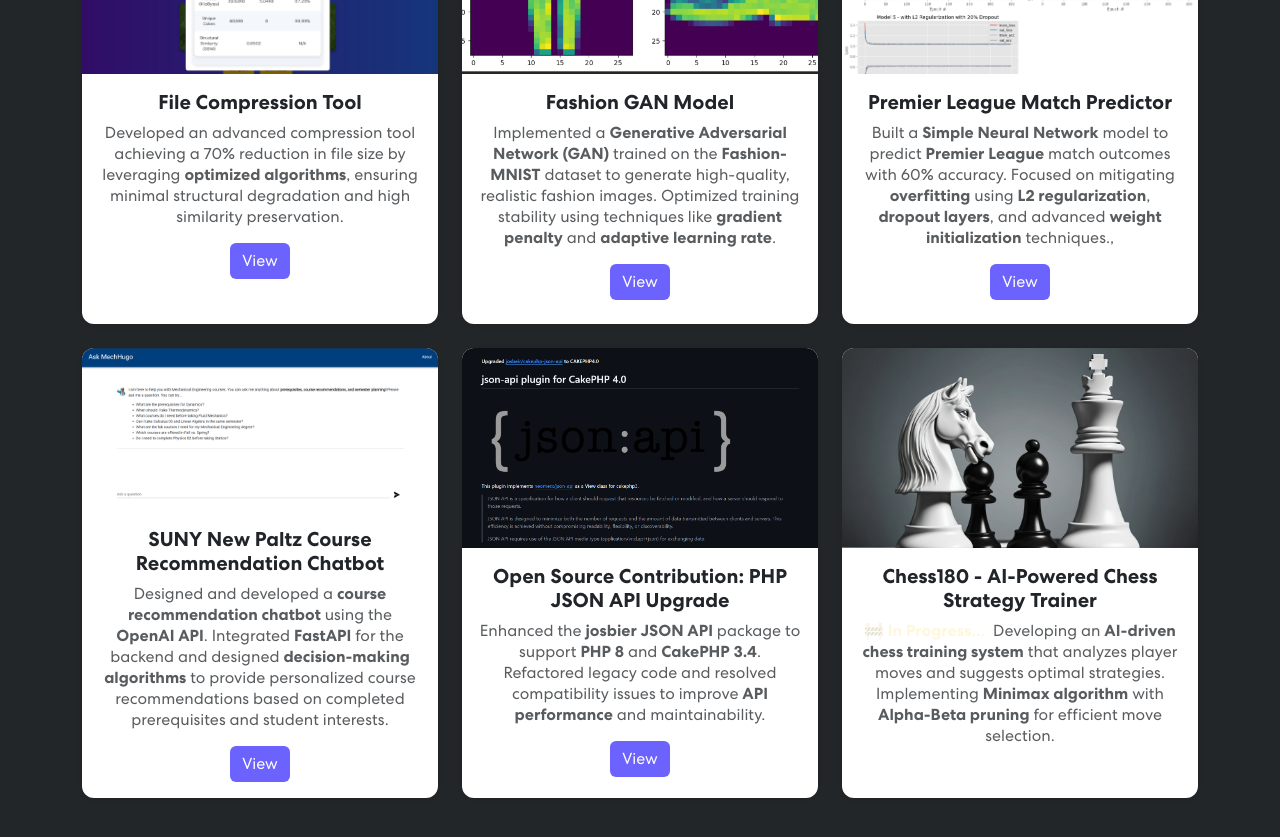
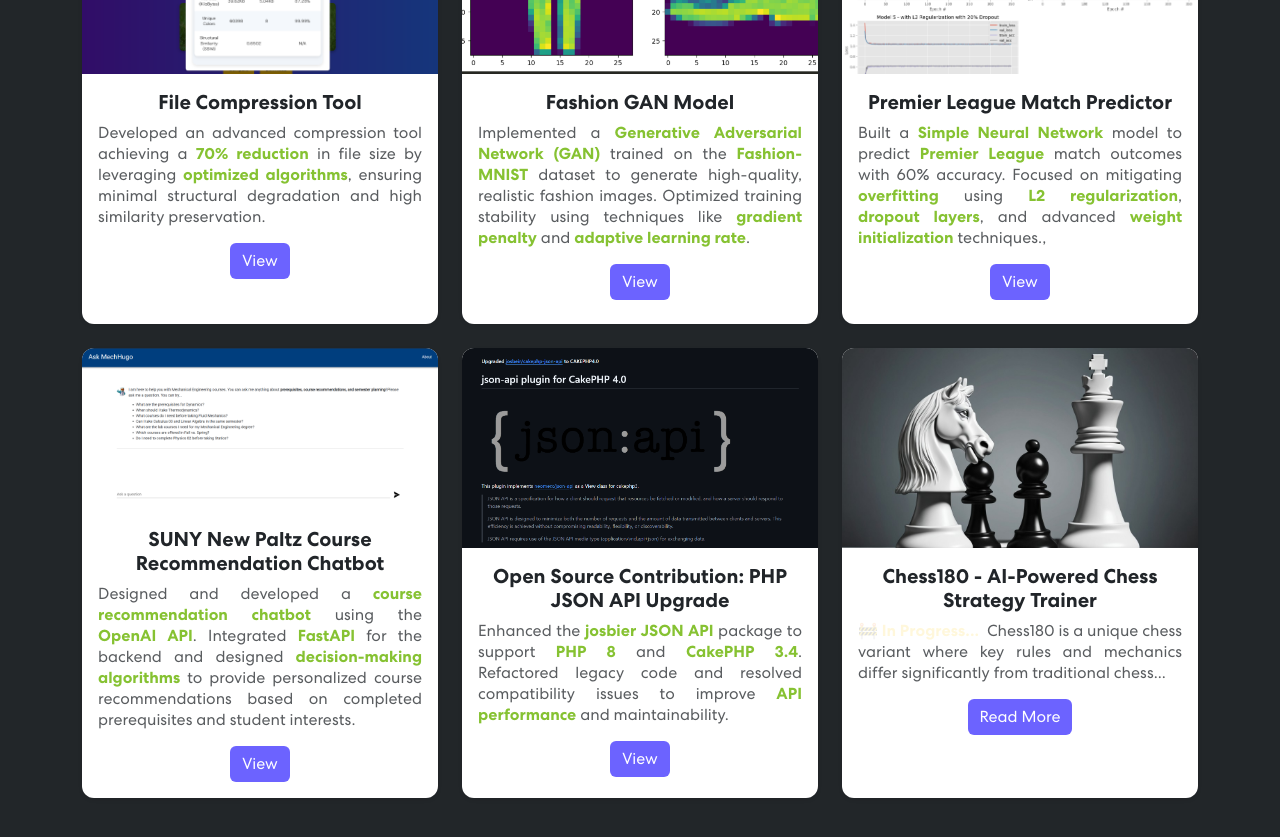
Before and after one commit to SurryaT10/personal-portfolio, a React (Vite) app: page / in a window 1280 px wide. Shown: the part 1680-2517 px from the top of the page. Built offline with nearby package versions, Linux system fonts and the light colour scheme.

Commit message:
Modified chess180 project details

```diff
--- /dev/null
+++ b/src/components/Model.jsx
@@ -0,0 +1,33 @@
+import { motion } from "framer-motion";
+import "../css/modal.css";
+
+const Modal = ({ isOpen, onClose, title, description }) => {
+  if (!isOpen) return null;
+
+  return (
+    <motion.div
+      className="modal-overlay"
+      initial={{ opacity: 0 }}
+      animate={{ opacity: 1 }}
+      exit={{ opacity: 0 }}
+      onClick={onClose}
+    >
+      <motion.div
+        className="modal-content"
+        initial={{ scale: 0.8, opacity: 0 }}
+        animate={{ scale: 1, opacity: 1 }}
+        exit={{ scale: 0.8, opacity: 0 }}
+        transition={{ duration: 0.3 }}
+        onClick={(e) => e.stopPropagation()} // Prevent closing when clicking inside
+      >
+        <button className="modal-close" onClick={onClose}>
+          &times;
+        </button>
+        <h3>{title}</h3>
+        <p>{description}</p>
+      </motion.div>
+    </motion.div>
+  );
+};
+
+export default Modal;
--- a/src/components/Projects.jsx
+++ b/src/components/Projects.jsx
@@ -1,4 +1,5 @@
 import { motion } from "framer-motion";
+import { useState } from "react";
 import "bootstrap/dist/css/bootstrap.min.css";
 import compressly from "../assets/project/compressly.png";
 import premierLeaguePrediction from "../assets/project/premierleagueprediction.png";
@@ -7,13 +8,14 @@ import cakephpJsonAPI from "../assets/project/cakephpjsonapi.png";
 import fashionGAN from "../assets/project/fashiongan.png";
 import chess180 from "../assets/project/chess180.jpg"
 import "../css/projects.css";
+import Modal from "./Model";
 
 const projects = [
   {
     title: "File Compression Tool",
     description:
       <>
-        Developed an advanced compression tool achieving a 70% reduction in file size by leveraging <b>optimized algorithms</b>, ensuring minimal structural degradation and high similarity preservation.
+        Developed an advanced compression tool achieving a <span className="highlight">70% reduction</span> in file size by leveraging <span className="highlight">optimized algorithms</span>, ensuring minimal structural degradation and high similarity preservation.
       </>,
     image: compressly,
     link: "https://compressly-frontend.onrender.com/",
@@ -22,7 +24,7 @@ const projects = [
     title: "Fashion GAN Model",
     description:
       <>
-        Implemented a <b>Generative Adversarial Network (GAN)</b> trained on the <b>Fashion-MNIST</b> dataset to generate high-quality, realistic fashion images. Optimized training stability using techniques like <b>gradient penalty</b> and <b>adaptive learning rate</b>.
+        Implemented a <span className="highlight">Generative Adversarial Network (GAN)</span> trained on the <span className="highlight">Fashion-MNIST</span> dataset to generate high-quality, realistic fashion images. Optimized training stability using techniques like <span className="highlight">gradient penalty</span> and <span className="highlight">adaptive learning rate</span>.
       </>,
     image: fashionGAN,
     link: "https://github.com/SurryaT10/Fashion_GAN",
@@ -31,7 +33,7 @@ const projects = [
     title: "Premier League Match Predictor",
     description:
       <>
-        Built a <b>Simple Neural Network</b> model to predict <b>Premier League</b> match outcomes with 60% accuracy. Focused on mitigating <b>overfitting</b> using <b>L2 regularization</b>, <b>dropout layers</b>, and advanced <b>weight initialization</b> techniques.,
+        Built a <span className="highlight">Simple Neural Network</span> model to predict <span className="highlight">Premier League</span> match outcomes with 60% accuracy. Focused on mitigating <span className="highlight">overfitting</span> using <span className="highlight">L2 regularization</span>, <span className="highlight">dropout layers</span>, and advanced <span className="highlight">weight initialization</span> techniques.,
       </>,
     image: premierLeaguePrediction,
     link: "https://github.com/SurryaT10/PremierLeague2025Prediction",
@@ -40,7 +42,7 @@ const projects = [
     title: "SUNY New Paltz Course Recommendation Chatbot",
     description:
       <>
-        Designed and developed a <b>course recommendation chatbot</b> using the <b>OpenAI API</b>. Integrated <b>FastAPI</b> for the backend and designed <b>decision-making algorithms</b> to provide personalized course recommendations based on completed prerequisites and student interests.
+        Designed and developed a <span className="highlight">course recommendation chatbot</span> using the <span className="highlight">OpenAI API</span>. Integrated <span className="highlight">FastAPI</span> for the backend and designed <span className="highlight">decision-making algorithms</span> to provide personalized course recommendations based on completed prerequisites and student interests.
       </>,
     image: mechHugo,
     link: "https://github.com/SurryaT10/TA_ChatBot",
@@ -49,37 +51,45 @@ const projects = [
     title: "Open Source Contribution: PHP JSON API Upgrade",
     description:
       <>
-        Enhanced the <b>josbier JSON API</b> package to support <b>PHP 8</b> and <b>CakePHP 3.4</b>. Refactored legacy code and resolved compatibility issues to improve <b>API performance</b> and maintainability.
+        Enhanced the <span className="highlight">josbier JSON API</span> package to support <span className="highlight">PHP 8</span> and <span className="highlight">CakePHP 3.4</span>. Refactored legacy code and resolved compatibility issues to improve <span className="highlight">API performance</span> and maintainability.
       </>,
     image: cakephpJsonAPI,
     link: "https://github.com/SurryaT10/cakephp40-json-api",
   },
   {
     title: "Chess180 - AI-Powered Chess Strategy Trainer",
-    description: (
+    shortDescription: (
       <>
-        <motion.span
-          animate={{ opacity: [0, 1, 0] }}
-          transition={{ duration: 1.5, repeat: Infinity }}
-          style={{ fontWeight: "bold", color: "#ffcc00", marginRight: "8px" }}
-        >
-          🚧 In Progress...
-        </motion.span>
-        Developing an <b>AI-driven chess training system</b> that analyzes player moves and suggests optimal strategies.
-        Implementing <b>Minimax algorithm</b> with <b>Alpha-Beta pruning</b> for efficient move selection.
+        Chess180 is a unique chess variant where key rules and mechanics differ significantly from traditional chess...
       </>
     ),
+    description: (
+      <ul className="project-description">
+        <li>Chess180 is a unique chess variant where key rules and mechanics differ significantly from traditional chess.</li>
+        <li>Unlike regular chess, Chess180 introduces unconventional piece movements and alternative win conditions that challenge players to rethink their strategies.</li>
+        <li>Implementing <span className="highlight">Minimax algorithm</span> with <span className="highlight">Alpha-Beta pruning</span> for efficient move selection.</li>
+        <li>The <span className="highlight">AI Reinforcement Learning system</span> is designed to understand and adapt to these distinctive rules and strategies specific to Chess180.</li>
+      </ul>
+    ),
     image: chess180,
+    expand: true
+
   },
 ];
 
+const Projects = () => {
+  const [selectedProject, setSelectedProject] = useState(null);
 
+  const handleClick = (project) => {
+    if (!project.expand) return;
 
-const Projects = () => {
+    setSelectedProject(project);
+  }
+
   return (
     <div id="projects" className="container py-5">
       <h2 className="text-center mb-4">Projects</h2>
-      <p className="text-center text-muted mb-5">
+      <p className="text text-center text-muted mb-5">
         Explore some of the projects I’ve worked on, including case studies and innovative solutions.
       </p>
       <div className="row">
@@ -100,18 +110,34 @@ const Projects = () => {
               />
               <div className="card-body text-center">
                 <h5 className="card-title">{project.title}</h5>
-                <p className="card-text text-muted">{project.description}</p>
-                { project.link ?
-                  <a target="_blank" href={project.link} className="btn btn-primary">
-                    View
-                  </a> : null
-                }
+                <p className="card-text text-muted project-description">
+                  { project.expand ?
+                  <motion.span
+                    animate={{ opacity: [0, 1, 0] }}
+                    transition={{ duration: 1.5, repeat: Infinity }}
+                    style={{ fontWeight: "bold", color: "#ffcc00", marginRight: "8px" }}
+                  >
+                    🚧 In Progress...
+                  </motion.span> : null }
+                  { project.expand ? project.shortDescription : project.description }
+                </p>
+                <a target="_blank" onClick={() => handleClick(project)} href={project.link} className="btn btn-primary">
+                  { project.expand ? "Read More" : "View" }
+                </a>
 
               </div>
             </div>
           </motion.div>
         ))}
       </div>
+
+      {/* Modal */}
+      <Modal
+        isOpen={!!selectedProject}
+        onClose={() => setSelectedProject(null)}
+        title={selectedProject?.title}
+        description={selectedProject?.description}
+      />
     </div>
   );
 };
--- /dev/null
+++ b/src/css/modal.css
@@ -0,0 +1,46 @@
+/* Modal Background */
+.modal-overlay {
+    position: fixed;
+    top: 0;
+    left: 0;
+    width: 100%;
+    height: 100%;
+    background: rgba(0, 0, 0, 0.7);
+    display: flex;
+    justify-content: center;
+    align-items: center;
+    z-index: 1000;
+}
+
+  /* Modal Box */
+.modal-content {
+    background: #222629;
+    color: #fff;
+    padding: 20px;
+    width: 80%;
+    max-width: 500px;
+    border-radius: 10px;
+    text-align: center;
+    box-shadow: 0px 5px 15px rgba(0, 0, 0, 0.3);
+    position: relative;
+}
+
+.modal-content h3 {
+    color: #86c232;
+}
+
+  /* Close Button */
+.modal-close {
+    position: absolute;
+    top: 10px;
+    right: 15px;
+    background: none;
+    border: none;
+    font-size: 2rem;
+    color: #fff;
+    cursor: pointer;
+}
+
+.modal-close:hover {
+    color: #86c232;
+}
--- a/src/css/projects.css
+++ b/src/css/projects.css
@@ -1,3 +1,7 @@
+.text {
+  color: white !important;
+}
+
 .card {
   border-radius: 12px;
   height: 450px;
@@ -21,3 +25,12 @@
 .btn-primary:hover {
   background-color: #524bd1;
 }
+
+.project-description {
+  text-align: justify;
+}
+
+.highlight {
+  font-weight: bold;
+  color: #86c232;
+}
```
